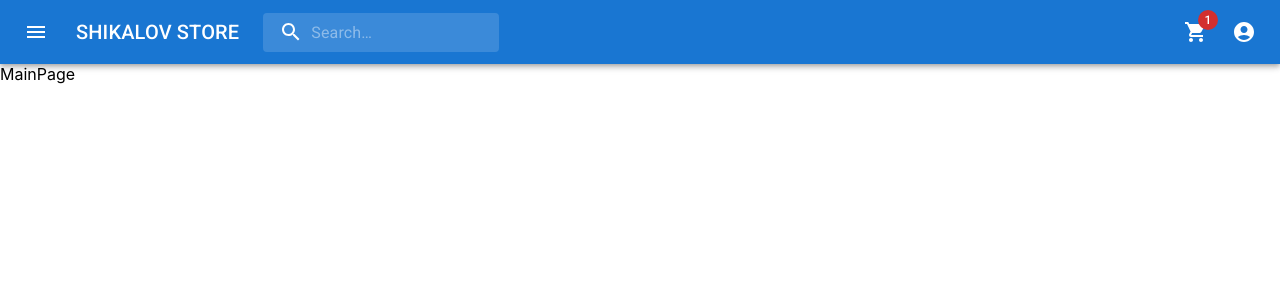
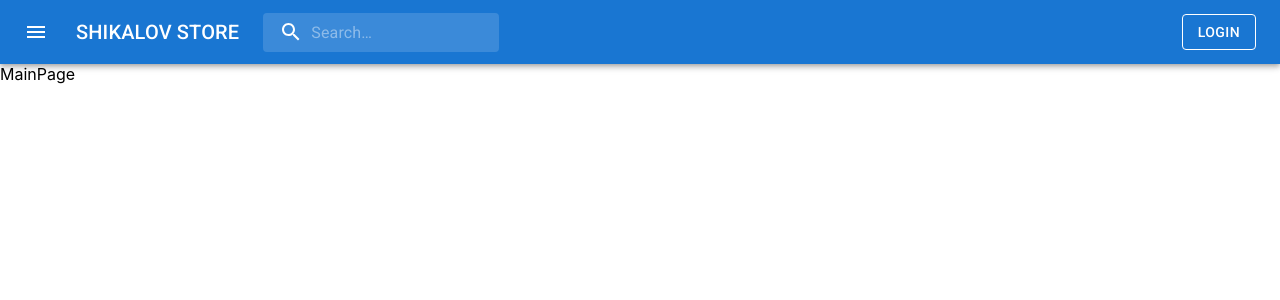
Before and after one commit to dimashikalov/store, a React (Create React App) app: page / in a window 1280 px wide. Shown: the top 300 px of the page. Built offline with nearby package versions, Linux system fonts and the light colour scheme.

Commit message:
mini commit

```diff
--- a/src/components/AppBar/AppBar.tsx
+++ b/src/components/AppBar/AppBar.tsx
@@ -10,6 +10,7 @@ import MenuIcon from "@mui/icons-material/Menu";
 import AccountCircle from "@mui/icons-material/AccountCircle";
 import ShoppingCartIcon from "@mui/icons-material/ShoppingCart";
 import SearchComp from "./app-bar-components/SearchComp";
+import RightButtons from "./app-bar-components/RightButtons";
 
 ////
 
@@ -35,29 +36,12 @@ export default function PrimarySearchAppBar() {
           >
             SHIKALOV STORE
           </Typography>
+
           <SearchComp />
+
           <Box sx={{ flexGrow: 1 }} />
-          <Box sx={{ display: { xs: "none", md: "flex" } }}>
-            <IconButton
-              size="large"
-              aria-label="show 17 new notifications"
-              color="inherit"
-            >
-              <Badge badgeContent={1} color="error">
-                <ShoppingCartIcon />
-              </Badge>
-            </IconButton>
 
-            <IconButton
-              size="large"
-              edge="end"
-              aria-label="account of current user"
-              aria-haspopup="true"
-              color="inherit"
-            >
-              <AccountCircle />
-            </IconButton>
-          </Box>
+          <RightButtons />
         </Toolbar>
       </AppBar>
     </Box>
--- /dev/null
+++ b/src/store/categories/categories.api.ts
@@ -0,0 +1,24 @@
+import { createApi, fetchBaseQuery } from "@reduxjs/toolkit/dist/query/react";
+import { STORE_URL } from "../../utils/api";
+import { IUser } from "../../models/IUser";
+import { ServerResponse } from "http";
+
+export interface ICategories {
+  categoties: string[];
+}
+
+export const categotiesApi = createApi({
+  reducerPath: "categories",
+  baseQuery: fetchBaseQuery({
+    baseUrl: `${STORE_URL}`,
+  }),
+  endpoints: (build) => ({
+    fetchAllUsers: build.query<ICategories, void>({
+      query: () => ({
+        url: "categories",
+      }),
+    }),
+  }),
+});
+
+export const {} = categotiesApi;
--- a/src/store/store.ts
+++ b/src/store/store.ts
@@ -2,16 +2,22 @@ import { combineReducers, configureStore } from "@reduxjs/toolkit";
 
 import { authApi } from "./isAuth/isAuth";
 import { usersApi } from "./users/users";
+import { categotiesApi } from "./categories/categories.api";
 
 export const rootReducer = combineReducers({
   [authApi.reducerPath]: authApi.reducer,
   [usersApi.reducerPath]: usersApi.reducer,
+  [categotiesApi.reducerPath]: categotiesApi.reducer,
 });
 
 export const setupStore = configureStore({
   reducer: rootReducer,
   middleware: (getDefaultMiddleware) =>
-    getDefaultMiddleware().concat(authApi.middleware, usersApi.middleware),
+    getDefaultMiddleware().concat(
+      authApi.middleware,
+      usersApi.middleware,
+      categotiesApi.middleware
+    ),
 });
 
 export type RootState = ReturnType<typeof rootReducer>;
```
